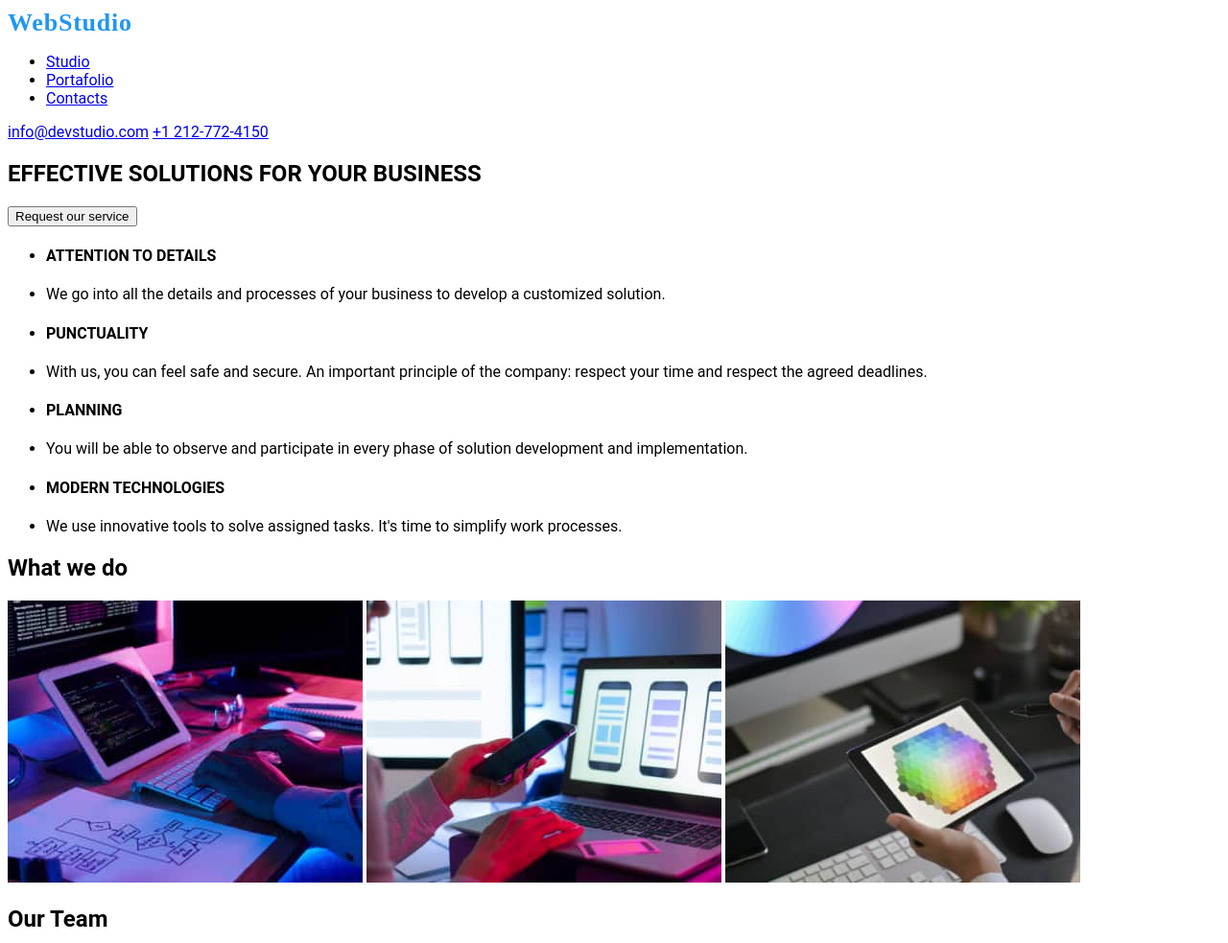
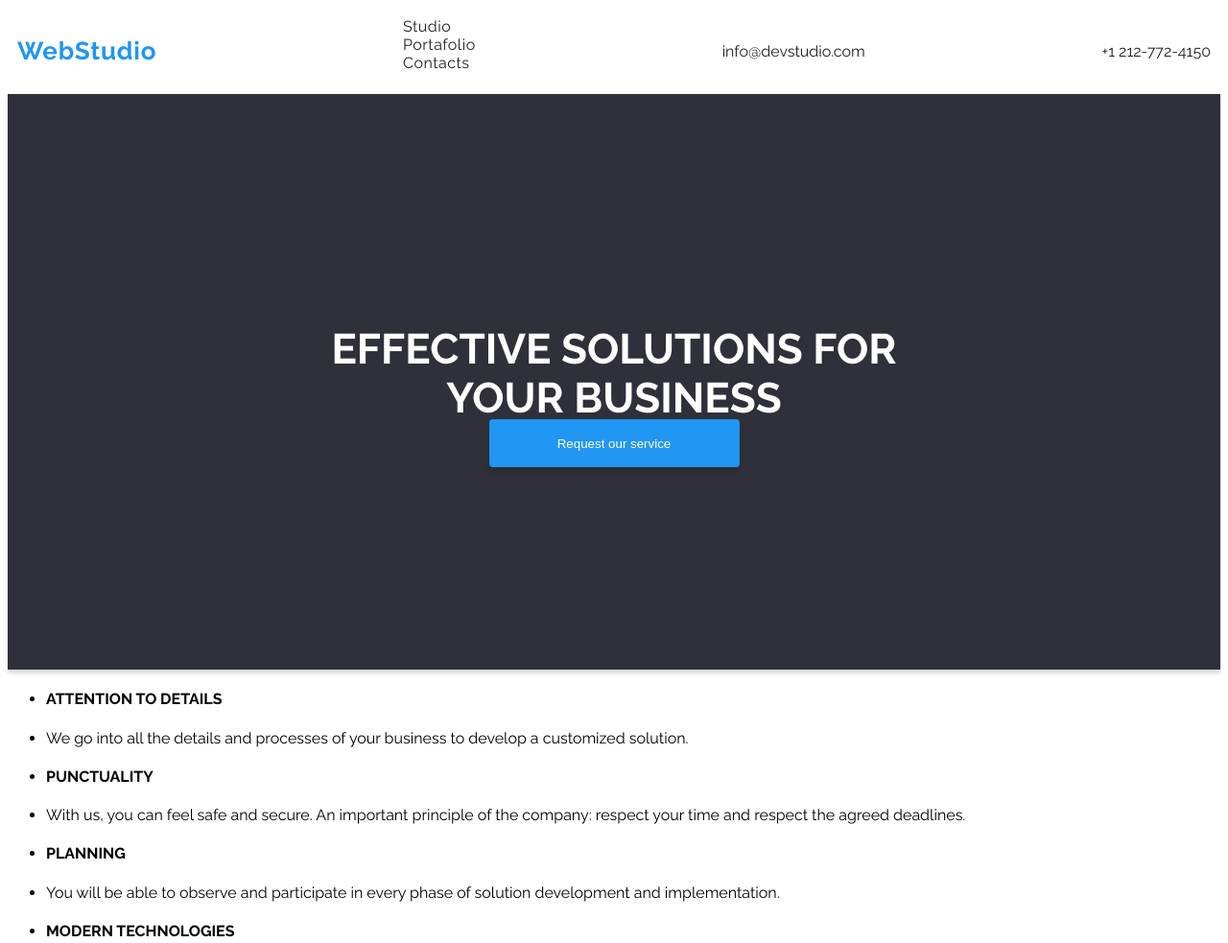
Before and after one commit to marce0321/goit-markup-hw-02, a plain HTML site: page index.html in a window 1280 px wide. Shown: the top 983 px of the page at 96% size. Drawn offline with Linux system fonts and the light colour scheme.

Commit message:
implementando css

```diff
--- a/CSS/styles.css
+++ b/CSS/styles.css
@@ -1,19 +1,74 @@
-body{
-    font-family: 'Roboto';
-    font-style: normal;
+@import url('https://fonts.googleapis.com/css2?family=Raleway:wght@100;300;400;700&display=swap');
+
+body
+{
+    font-family:'Raleway';'Roboto',
+    sans-serif;
 }
-main{
-    padding:0%
+.header {
+    align-items: center;
+    background-color: rgba(255, 255, 255, 1);
+    display: flex;
+    height: 70px;
+    justify-content: space-between;
+    padding: 10px;
     }
+
+a {
+    color: rgba(33, 33, 33, 1);
+    text-decoration: none;
+}
+.list {
+    align-items: center;
+    height: 70px;
+    justify-content: space-between;
+    list-style: none;
+    padding: 10px;
+    letter-spacing: 0.03em;
+}
+
 .webstudio {
    width: 145px;
     height: 31px;
    left: 215px;
    top: 24px;
-font-family: 'Raleway';
    font-weight: 700;
    font-size: 26px;
    line-height: 31px;
    letter-spacing: 0.03em;
    color: #2196F3;
 }
+
+.content {
+    align-items: center;
+    background-color: rgba(47, 48, 58, 1);
+    box-shadow: 0px 4px 4px rgb(0 0 0 / 15%);
+    color:  #FFFFFF;
+    display: flex;
+    flex-direction: column;
+    height: 600px;
+    justify-content: center;
+}
+.article-title {
+    color: #FFFFFF;
+    font-size: 44px;
+    height: 120px;
+    text-align: center;
+    text-transform: uppercase;
+    width: 696px;
+}
+.button-main {
+        align-items: center;
+        background: rgb(33 150 243);
+        border-radius: 4px;
+        border: none;
+        box-shadow: 0px 4px 4px rgb(0 0 0 / 15%);
+        color: rgba(255, 255, 255, 1);
+        display: flex;
+        flex-direction: row;
+        height: 50px;
+        justify-content: center;
+        margin-top: 10%;
+        position: absolute;
+        width: 261px;
+    }
--- a/index.html
+++ b/index.html
@@ -5,16 +5,18 @@
     <meta http-equiv="X-UA-Compatible" content="IE=edge">
     <meta name="viewport" content="width=device-width, initial-scale=1.0">
     <link rel="stylesheet" href="/goit-markup-hw-02/CSS/styles.css">
+    <link href="https://fonts.googleapis.com/css2?family=Raleway:wght@700&amp;display=swap" rel="stylesheet">
+    <link href="https://fonts.googleapis.com/css2?family=Roboto:wght@400;500;700;900&amp;display=swap" rel="stylesheet">
     <title>Document</title>
 </head>
 <body>
-    <header>
+    <header class="header">
         <a class="webstudio">WebStudio</a></li>
         <nav>
-            <ul>
-             <li><a href="/goit-markup-hw-02/index.html">Studio</a></li>
-             <li><a href="/goit-markup-hw-02/portfolio.html">Portafolio</a></li>
-             <li><a href="/Contacts">Contacts</a></li>
+            <ul class="list">
+                <li><a id="Studio" class="nav-link" href="/goit-markup-hw-02/index.html">Studio</a></li>
+                <li><a id="Studio" class="nav-link" href="/goit-markup-hw-02/portfolio.html">Portafolio</a></li>
+                <li><a id="Studio" class="nav-link" href="/Contacts">Contacts</a></li>
             </ul>
 
         </nav>
@@ -22,9 +24,9 @@
          <a href="tel:+12127724150">+1 212-772-4150</a>
     </header>
     <main>
-<article>
-    <h1 class="title">EFFECTIVE SOLUTIONS FOR YOUR BUSINESS</h1>
-    <button type="button" class="button">Request our service</button>
+<article class="content">
+    <h1 class="article-title">EFFECTIVE SOLUTIONS FOR YOUR BUSINESS</h1>
+    <button type="button" class="button-main">Request our service</button>
 </article>
 
 
```
Also changed, not shown: portfolio.html (+7 -4 lines). Lines whose indentation alone changed are shown as unchanged.
